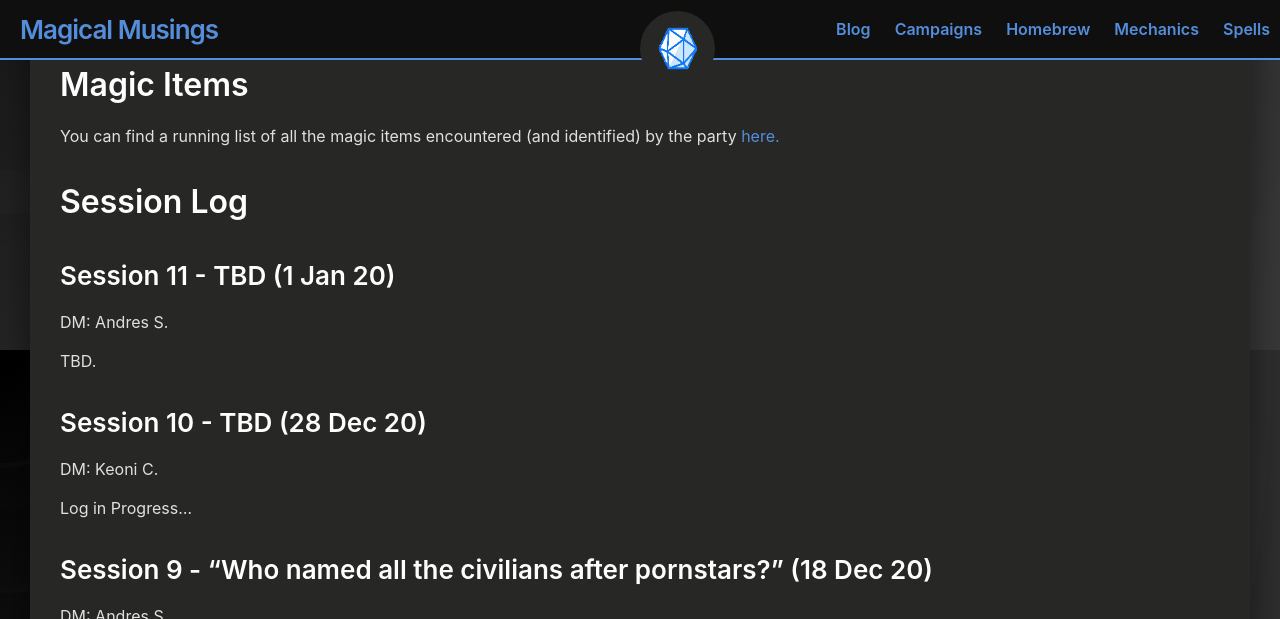
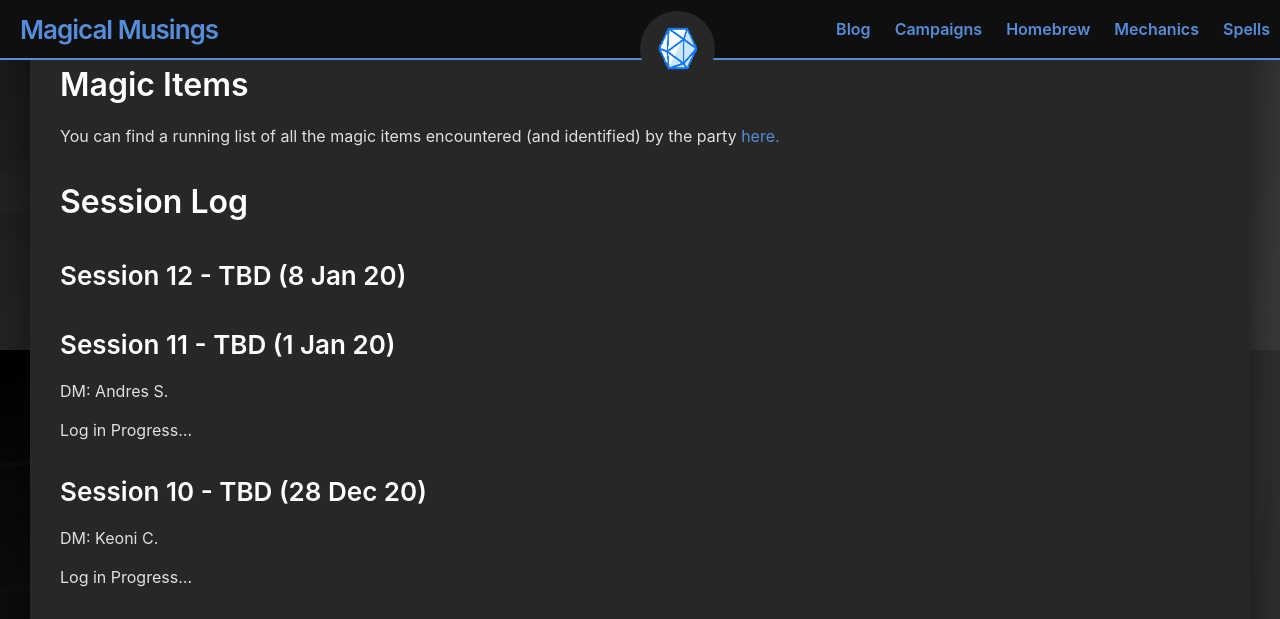
Before and after one commit to andersthemagi/magicalmusings.github.io, a Jekyll site: the page built from _posts/campaigns/free lances/2020-10-05-campaign-free-lances.md, in a window 1280 px wide and 900 px high, scrolled down 1570 px, cut to the strip 0-619 px from the top of the window. Built offline with Jekyll 4.4.1, drawn with Linux system fonts in a browser that asks for light colours; some of the changed text lies outside the part shown.

Commit message:
Update 2020-10-05-campaign-free-lances.md

```diff
--- a/_posts/campaigns/free lances/2020-10-05-campaign-free-lances.md
+++ b/_posts/campaigns/free lances/2020-10-05-campaign-free-lances.md
@@ -65,10 +65,12 @@ You can find a running list of all the magic items encountered (and identified)
 
 ## Session Log
 
+### Session 12 - TBD (8 Jan 20)
+
 ### Session 11 - TBD (1 Jan 20)
 DM: Andres S.
 
-TBD.
+Log in Progress...
 
 ### Session 10 - TBD (28 Dec 20)
 DM: Keoni C.
```
